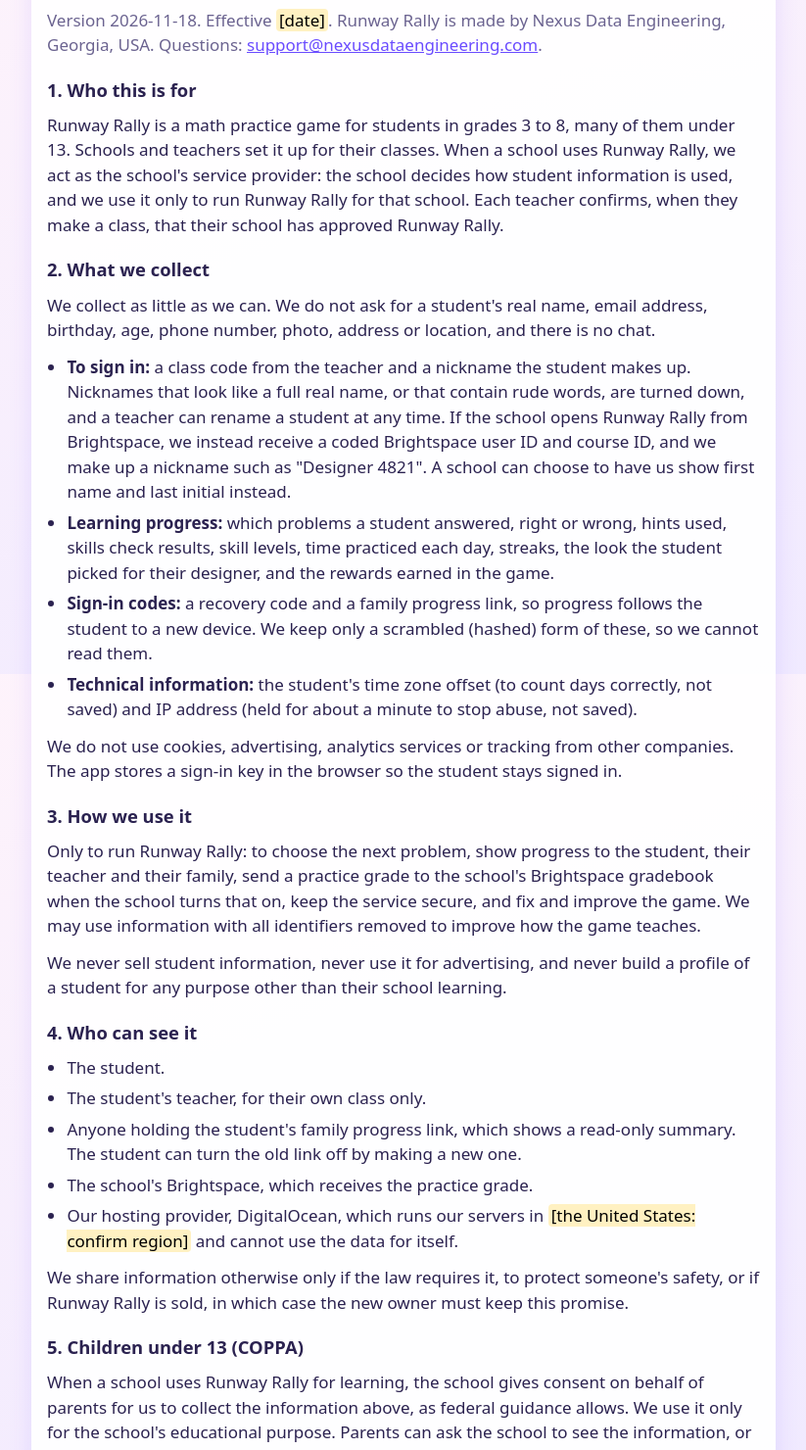
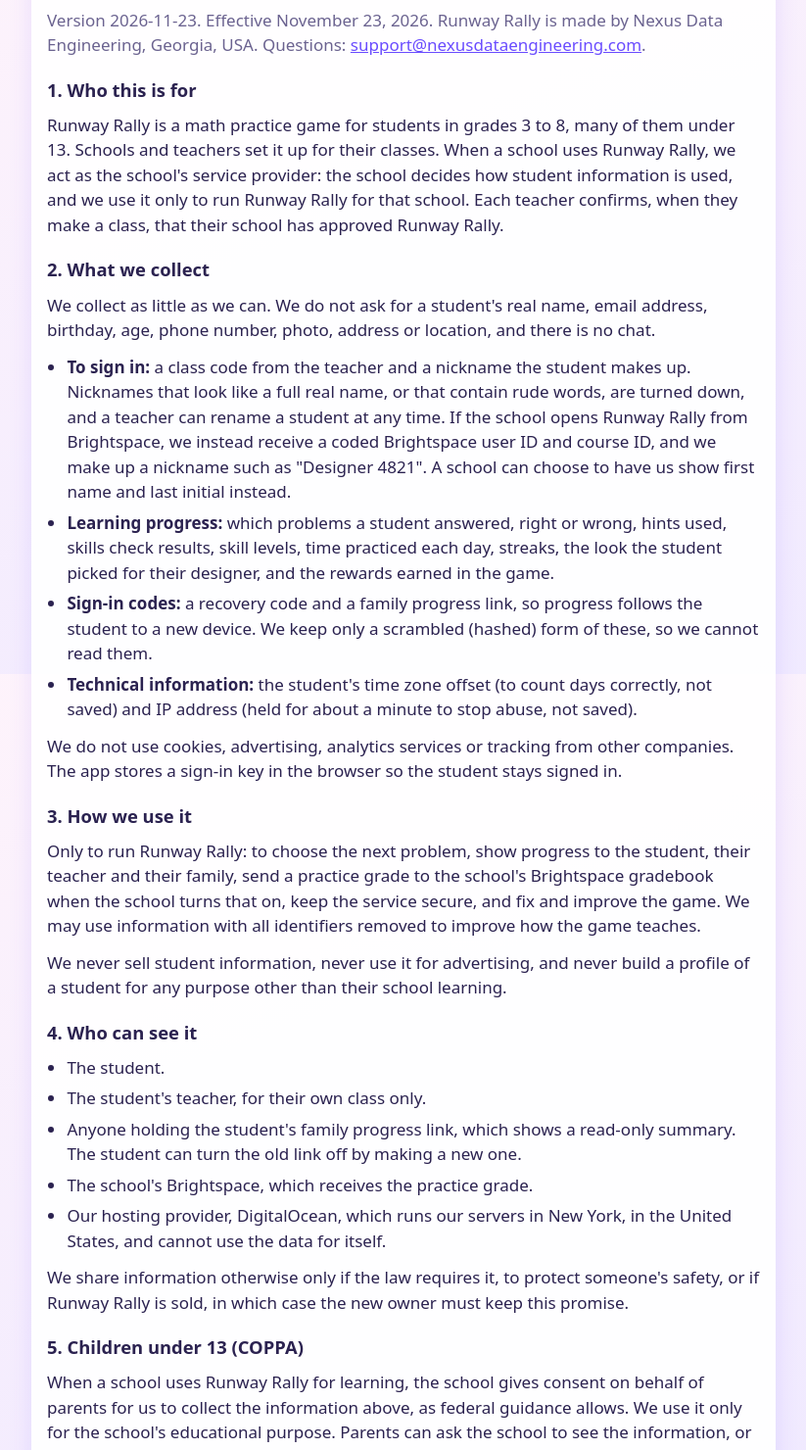
Before and after one commit to barrydbradshaw1-dot/runway-rally, a plain HTML site: page web/privacy/index.html in a window 1280 px wide. Shown: the part 112-1592 px from the top of the page at 98% size, without its empty margins (228-1051 px from the left). Drawn offline with Linux system fonts and the light colour scheme.

Commit message:
Fill in the privacy policy's blanks and date it Nov 23
Effective date, server region (New York), 24-hour breach notice to schools and the mailing address.
Bumps POLICY_VERSION to 2026-11-23 since the breach promise changed.

Co-Authored-By: Claude Opus 5.5 <noreply@anthropic.com>

```diff
--- a/api/src/server.js
+++ b/api/src/server.js
@@ -104,7 +104,7 @@ export function cleanNickname(raw, env = process.env) {
 
 // The privacy policy a teacher agrees to when making a class. Change it when the policy changes,
 // so the console can ask teachers to look again.
-export const POLICY_VERSION = '2026-11-18';
+export const POLICY_VERSION = '2026-11-23';
 
 export function cleanClassCode(raw) {
   if (typeof raw !== 'string') return null;
--- a/web/privacy/index.html
+++ b/web/privacy/index.html
@@ -12,12 +12,11 @@
     <!--
       The policy teachers agree to when they make a class. When you change what it promises, also
       change POLICY_VERSION in api/src/server.js to the new date, so teachers are asked to look again.
-      Items in <mark> still need a decision before schools rely on this page.
     -->
     <main class="policy card">
       <p><a href="/">← Runway Rally</a></p>
       <h1>Runway Rally Privacy Policy</h1>
-      <p class="muted">Version 2026-11-18. Effective <mark>[date]</mark>. Runway Rally is made by Nexus Data Engineering, Georgia, USA. Questions: <a href="mailto:support@nexusdataengineering.com">support@nexusdataengineering.com</a>.</p>
+      <p class="muted">Version 2026-11-23. Effective November 23, 2026. Runway Rally is made by Nexus Data Engineering, Georgia, USA. Questions: <a href="mailto:support@nexusdataengineering.com">support@nexusdataengineering.com</a>.</p>
 
       <h2>1. Who this is for</h2>
       <p>Runway Rally is a math practice game for students in grades 3 to 8, many of them under 13. Schools and teachers set it up for their classes. When a school uses Runway Rally, we act as the school's service provider: the school decides how student information is used, and we use it only to run Runway Rally for that school. Each teacher confirms, when they make a class, that their school has approved Runway Rally.</p>
@@ -42,7 +41,7 @@
         <li>The student's teacher, for their own class only.</li>
         <li>Anyone holding the student's family progress link, which shows a read-only summary. The student can turn the old link off by making a new one.</li>
         <li>The school's Brightspace, which receives the practice grade.</li>
-        <li>Our hosting provider, DigitalOcean, which runs our servers in <mark>[the United States: confirm region]</mark> and cannot use the data for itself.</li>
+        <li>Our hosting provider, DigitalOcean, which runs our servers in New York, in the United States, and cannot use the data for itself.</li>
       </ul>
       <p>We share information otherwise only if the law requires it, to protect someone's safety, or if Runway Rally is sold, in which case the new owner must keep this promise.</p>
 
@@ -57,7 +56,7 @@
 
       <h2>8. How we keep it safe</h2>
       <p>All connections use HTTPS. Sign-in codes and keys are stored only in scrambled form. Answers are checked on our server. Each teacher has their own login and sees only their own classes, and every deletion, rename and download of a student's data is logged. Only one administrator (the developer) can reach the server, behind a firewall, with SSH keys. Database backups are encrypted. Server logs are rotated so they don't pile up.</p>
-      <p>If student information is ever accessed by someone who shouldn't have it, we will tell affected schools within <mark>[72 hours]</mark> of learning of it, and help them notify families.</p>
+      <p>If student information is ever accessed by someone who shouldn't have it, we will tell affected schools within 24 hours of learning of it, and help them notify families.</p>
 
       <h2>9. How long we keep it</h2>
       <p>We keep a student's information while their school uses Runway Rally, and never longer than this schedule:</p>
@@ -79,7 +78,7 @@
       <p>If we change this policy in a way that affects how we use student information, we will tell schools before the change takes effect and won't apply it to information already collected without the school's agreement.</p>
 
       <h2>12. Contact</h2>
-      <p>Nexus Data Engineering, Georgia, USA. <a href="mailto:support@nexusdataengineering.com">support@nexusdataengineering.com</a>. <mark>[mailing address]</mark></p>
+      <p>Nexus Data Engineering, Georgia, USA. <a href="mailto:support@nexusdataengineering.com">support@nexusdataengineering.com</a>. 158 Paper Mill Road, Apt 3007, Lawrenceville, GA 30046.</p>
     </main>
   </body>
 </html>
```
